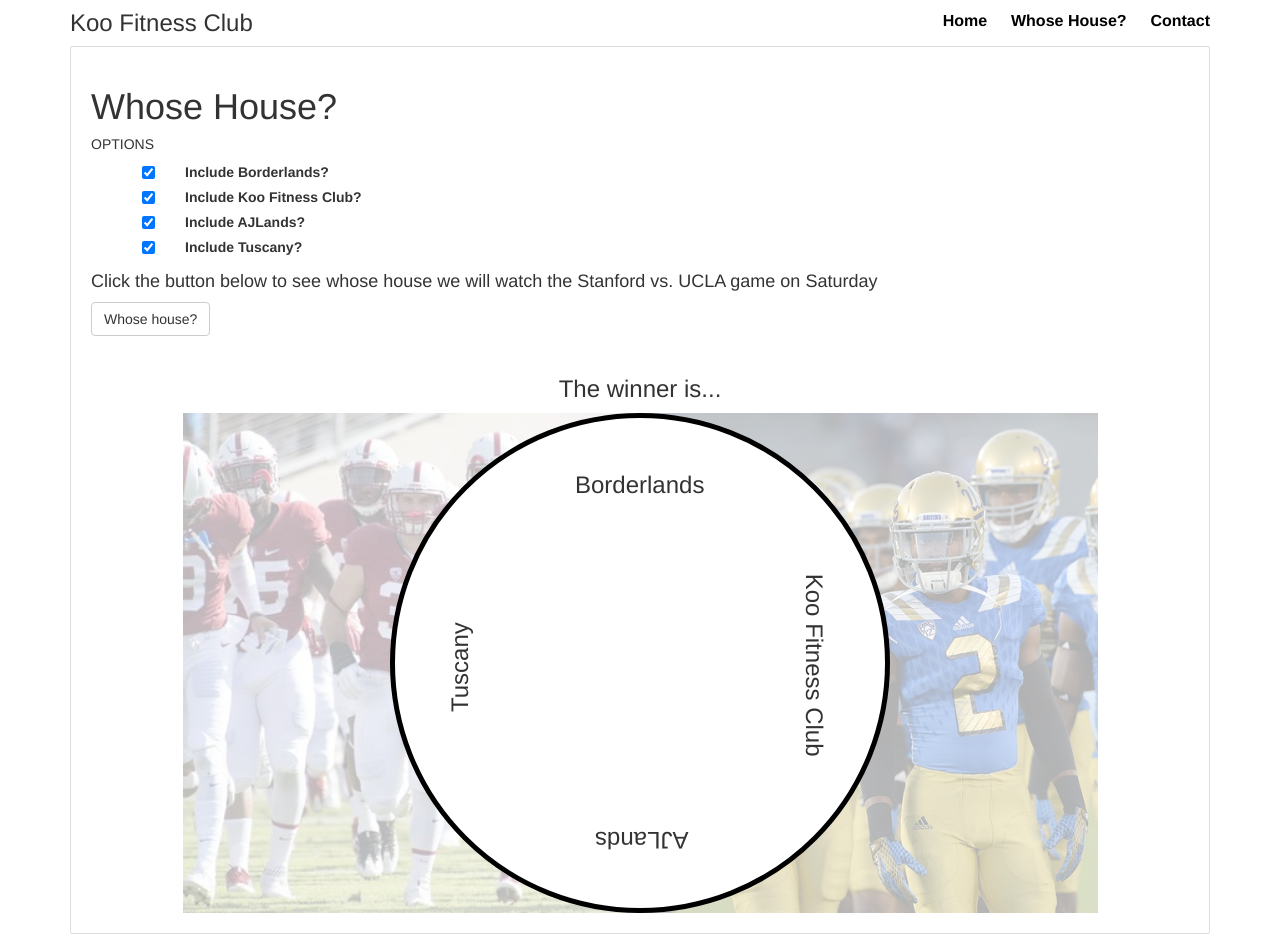
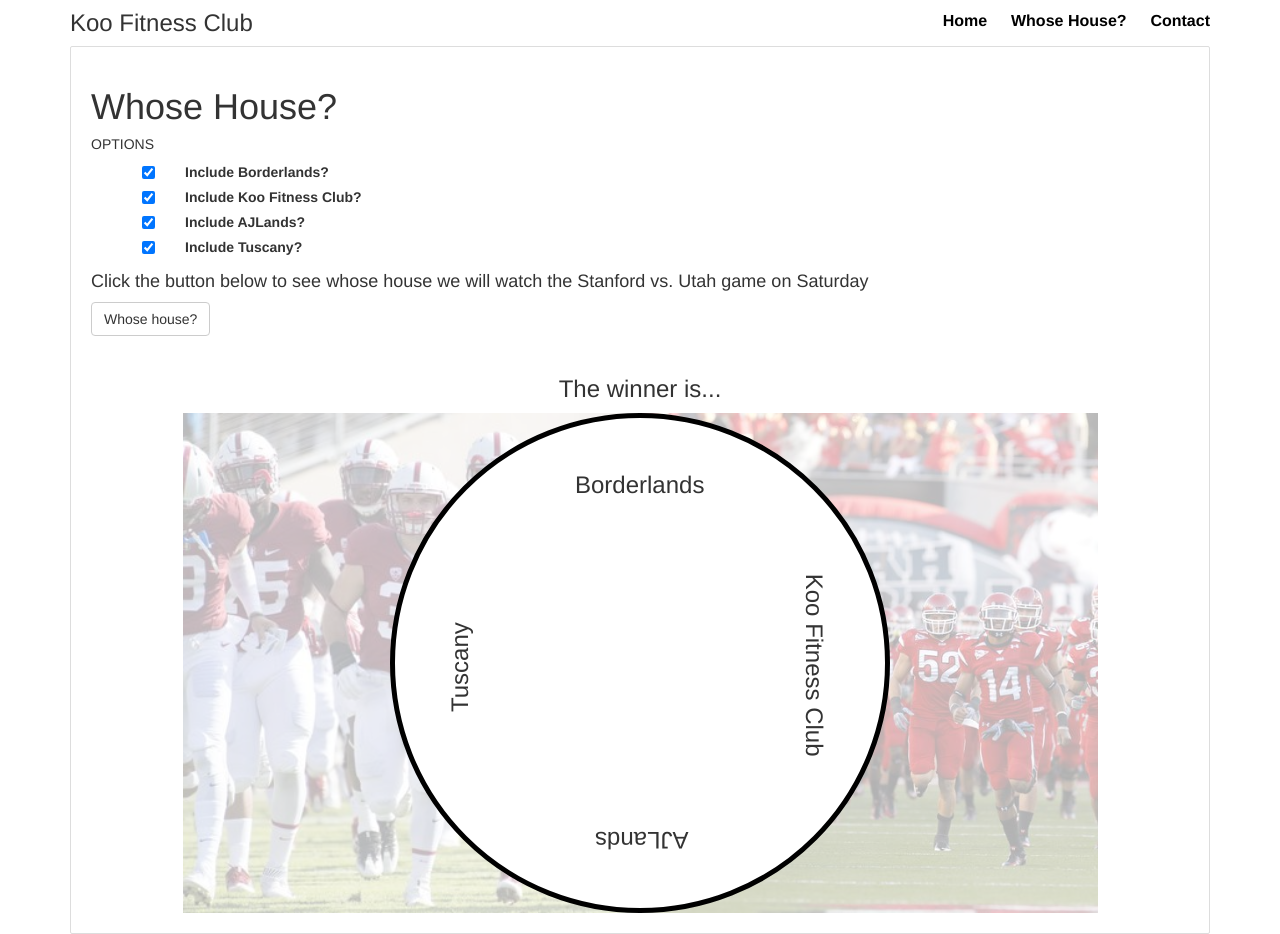
Before and after one commit to gkoo/koofitness.club, a Jekyll site: the page whose_house.html, which Jekyll copies as it is, in a window 1280 px wide. Built offline with Jekyll 4.4.1, drawn with Linux system fonts in a browser that asks for light colours; some of the changed lines change nothing that is shown.

Commit message:
automate game info

```diff
--- a/js/whosehouse.js
+++ b/js/whosehouse.js
@@ -6,6 +6,44 @@ function WhoseHouse() {
     'kfc',
     'ajlands',
     'tuscany',
+  ];
+
+  this.games = [
+    {
+      opponent: 'Utah',
+      date: new Date(2017, 10, 7),
+      imgSrc: 'utah_utes.jpg'
+    },
+    {
+      opponent: 'Oregon',
+      date: new Date(2017, 10, 14),
+      imgSrc: 'oregon_ducks.jpg'
+    },
+    {
+      opponent: 'Oregon State',
+      date: new Date(2017, 10, 26),
+      imgSrc: 'oregon_state.jpg'
+    },
+    {
+      opponent: 'Washington State',
+      date: new Date(2017, 11, 4),
+      imgSrc: 'washington_state.png'
+    },
+    {
+      opponent: 'Washington',
+      date: new Date(2017, 11, 10),
+      imgSrc: 'washington_huskies.jpg'
+    },
+    {
+      opponent: 'Cal',
+      date: new Date(2017, 11, 18),
+      imgSrc: 'cal_bears.jpg'
+    },
+    {
+      opponent: 'Notre Dame',
+      date: new Date(2017, 11, 25),
+      imgSrc: 'notre_dame.jpg'
+    }
   ];
 
   this.addHouse = function(house) {
@@ -25,9 +63,23 @@ function WhoseHouse() {
     var randInt = Math.floor(Math.random()*this.houses.length);
     return this.houses[randInt];
   };
+
+  this.gameHasNotPassed = function(game) {
+    return new Date().getTime() < game.date.getTime();
+  };
+
+  this.selectGame = function() {
+    var nextGame = this.games.find(this.gameHasNotPassed);
+
+    if (nextGame) {
+      $('#opponent-name').text(nextGame.opponent);
+      $('#away').css('background-image', 'url(/img/' + nextGame.imgSrc + ')');
+    }
+  };
 }
 
 var wh = new WhoseHouse();
+wh.selectGame();
 
 var baselineRotation = 0;
 var transitionEndEvents = 'transitionend webkitTransitionEnd \
--- a/whose_house.html
+++ b/whose_house.html
@@ -66,7 +66,7 @@
           </div>
         </section>
 
-        <h4>Click the button below to see whose house we will watch the Stanford vs. UCLA game on Saturday</h4>
+        <h4>Click the button below to see whose house we will watch the Stanford vs. <span id="opponent-name"></span> game on Saturday</h4>
         <button id="whose-house-button" class="btn btn-default">
           Whose house?
         </button>
```
Also changed, not shown: img/cal_bears.jpg (added), img/notre_dame.jpg (added), img/oregon_ducks.jpg (added), img/oregon_state.jpg (added), img/utah_utes.jpg (added), img/washington_huskies.jpg (added), 6 other files.
